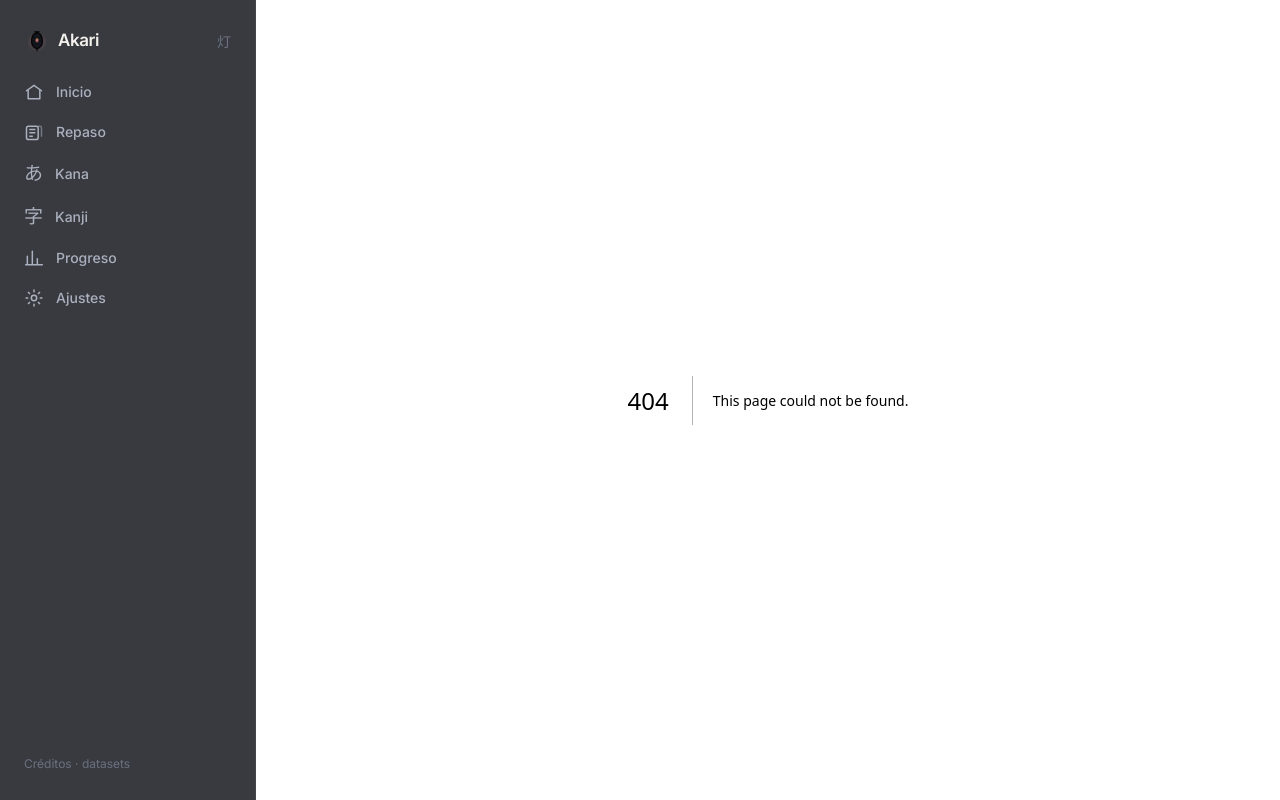
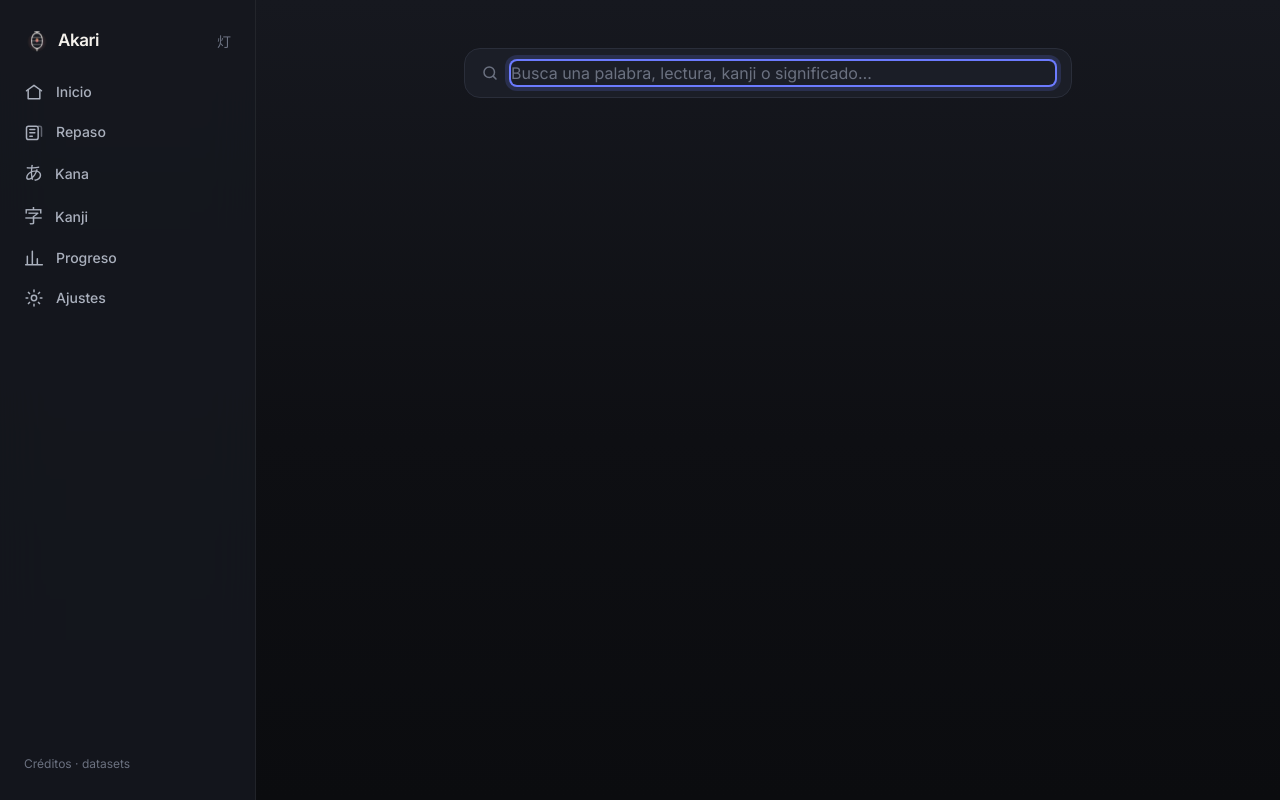
Before and after one commit to diegoalegil/akari, a Next.js app: page /search in a window 1280 px wide. Before the commit this address had no page. Built offline with nearby package versions, Linux system fonts and the light colour scheme.

Commit message:
feat(search): ⌘K search across vocabulary and kanji

```diff
--- /dev/null
+++ b/app/search/actions.ts
@@ -0,0 +1,36 @@
+"use server";
+import { getDb } from "@/lib/db";
+
+export type SearchResults = {
+  words: { expression: string; reading: string; meaning: string }[];
+  kanji: { literal: string; meaning: string }[];
+};
+
+export async function searchAll(query: string): Promise<SearchResults> {
+  const q = query.trim();
+  if (!q) return { words: [], kanji: [] };
+  const db = getDb();
+  const like = `%${q}%`;
+
+  const words = (
+    db
+      .prepare(
+        `SELECT expression, reading, COALESCE(meaning_es, meaning_en) meaning FROM words
+         WHERE expression LIKE ? OR reading LIKE ? OR meaning_es LIKE ? OR meaning_en LIKE ?
+         ORDER BY kaishi_order LIMIT 24`,
+      )
+      .all(like, like, like, like) as { expression: string; reading: string; meaning: string }[]
+  );
+
+  const kanji = (
+    db
+      .prepare(
+        `SELECT literal, COALESCE(meanings_es, meanings) m FROM kanji
+         WHERE id IN (SELECT kanji_id FROM word_kanji) AND (literal = ? OR meanings LIKE ? OR meanings_es LIKE ?)
+         LIMIT 24`,
+      )
+      .all(q, like, like) as { literal: string; m: string }[]
+  ).map((k) => ({ literal: k.literal, meaning: (JSON.parse(k.m || "[]") as string[])[0] ?? "" }));
+
+  return { words, kanji };
+}
--- /dev/null
+++ b/app/search/page.tsx
@@ -0,0 +1,7 @@
+import { SearchClient } from "@/components/search/SearchClient";
+
+export const metadata = { title: "Buscar" };
+
+export default function SearchPage() {
+  return <SearchClient />;
+}
--- /dev/null
+++ b/components/search/SearchClient.tsx
@@ -0,0 +1,75 @@
+"use client";
+import Link from "next/link";
+import { useEffect, useRef, useState } from "react";
+import { searchAll, type SearchResults } from "@/app/search/actions";
+
+export function SearchClient() {
+  const [q, setQ] = useState("");
+  const [res, setRes] = useState<SearchResults>({ words: [], kanji: [] });
+  const inputRef = useRef<HTMLInputElement>(null);
+
+  useEffect(() => {
+    inputRef.current?.focus();
+  }, []);
+
+  useEffect(() => {
+    if (!q.trim()) {
+      setRes({ words: [], kanji: [] });
+      return;
+    }
+    const t = setTimeout(() => {
+      void searchAll(q).then(setRes);
+    }, 180);
+    return () => clearTimeout(t);
+  }, [q]);
+
+  return (
+    <div className="mx-auto max-w-2xl px-5 py-8 md:px-8 md:py-12">
+      <div className="flex items-center gap-3 rounded-2xl border border-[var(--color-line-strong)] bg-[var(--color-surface-2)] px-4 py-3">
+        <svg width="18" height="18" viewBox="0 0 24 24" fill="none" stroke="var(--color-fg-faint)" strokeWidth="2" strokeLinecap="round"><circle cx="11" cy="11" r="7" /><path d="m20 20-3.5-3.5" /></svg>
+        <input
+          ref={inputRef}
+          value={q}
+          onChange={(e) => setQ(e.target.value)}
+          placeholder="Busca una palabra, lectura, kanji o significado…"
+          className="flex-1 bg-transparent text-[var(--color-fg)] placeholder:text-[var(--color-fg-faint)] focus:outline-none"
+        />
+      </div>
+
+      {q.trim() && res.kanji.length > 0 && (
+        <section className="mt-7">
+          <h2 className="mb-3 text-[10px] uppercase tracking-wider text-[var(--color-fg-faint)]">Kanji</h2>
+          <div className="grid grid-cols-3 gap-2.5 sm:grid-cols-5">
+            {res.kanji.map((k) => (
+              <Link key={k.literal} href={`/kanji/${encodeURIComponent(k.literal)}`} className="surface group flex flex-col items-center gap-1 p-3 transition-colors hover:border-[var(--color-line-strong)]">
+                <span className="font-jp text-3xl text-[var(--color-fg)] group-hover:text-[var(--color-ember)]">{k.literal}</span>
+                <span className="line-clamp-1 w-full text-center text-[11px] text-[var(--color-fg-faint)]">{k.meaning}</span>
+              </Link>
+            ))}
+          </div>
+        </section>
+      )}
+
+      {q.trim() && res.words.length > 0 && (
+        <section className="mt-7">
+          <h2 className="mb-3 text-[10px] uppercase tracking-wider text-[var(--color-fg-faint)]">Vocabulario</h2>
+          <ul className="divide-y divide-[var(--color-line)] overflow-hidden rounded-xl border border-[var(--color-line)] bg-[var(--color-surface)]">
+            {res.words.map((w, i) => (
+              <li key={w.expression + i} className="flex items-center justify-between gap-4 px-5 py-3">
+                <div>
+                  <span className="font-jp text-lg text-[var(--color-fg)]">{w.expression}</span>
+                  <span className="font-jp ml-2 text-sm text-[var(--color-ember)]">{w.reading}</span>
+                </div>
+                <span className="max-w-[50%] truncate text-right text-sm text-[var(--color-fg-muted)]">{w.meaning}</span>
+              </li>
+            ))}
+          </ul>
+        </section>
+      )}
+
+      {q.trim() && res.words.length === 0 && res.kanji.length === 0 && (
+        <p className="mt-8 text-center text-sm text-[var(--color-fg-faint)]">Sin resultados para “{q}”.</p>
+      )}
+    </div>
+  );
+}
```
